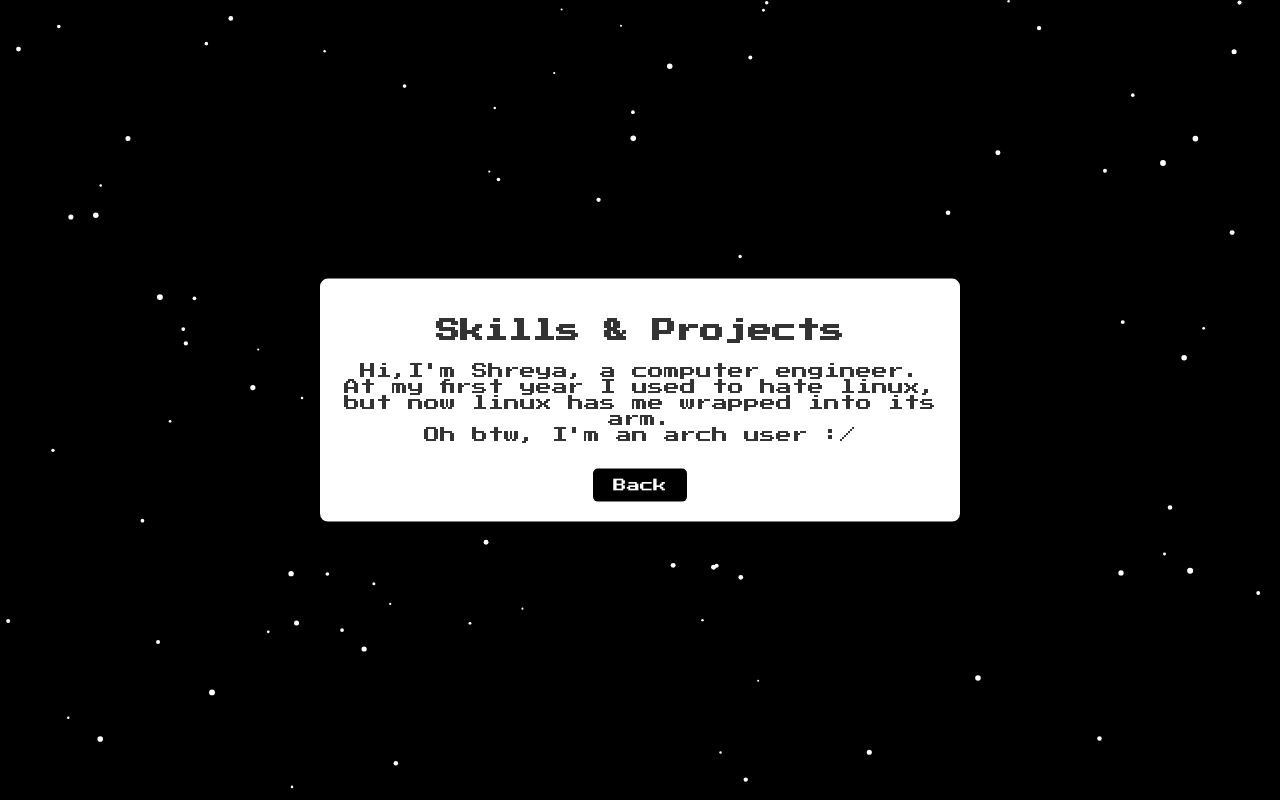
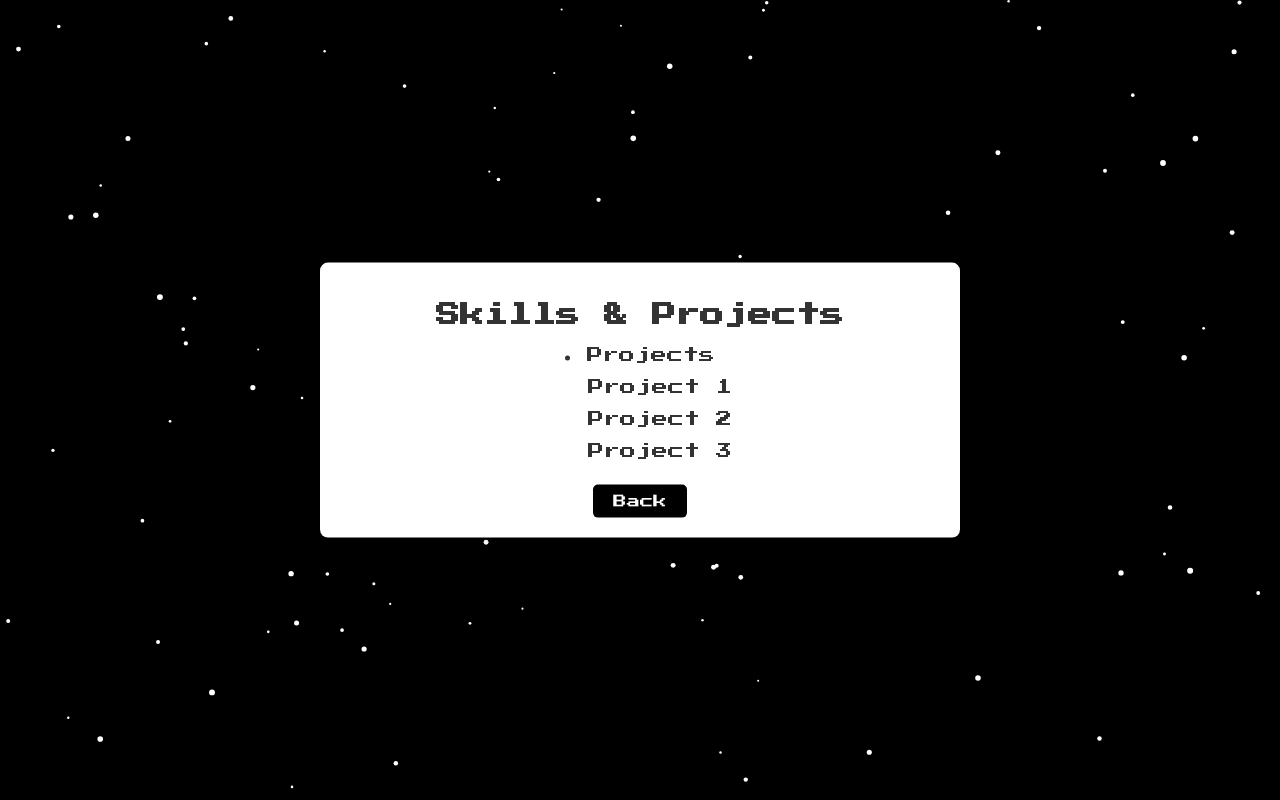
Before and after one commit to shre1310/Portfolio, a plain HTML site: page project.html in a window 1280 px wide. Drawn offline with Linux system fonts and the light colour scheme.

Commit message:
Project section edited

```diff
--- a/project.html
+++ b/project.html
@@ -21,15 +21,18 @@
         }
     </style>
 
-    <title>Moving Canvas Background</title>
+    <title>Projects</title>
 </head>
 <body>
     <canvas id="backgroundCanvas"></canvas>
     <!-- <div class="card"> -->
         <div class="about-content">
         <h2>Skills & Projects</h2>
-        <p>Hi,I'm Shreya, a computer engineer.<br>
-        At my first year I used to hate linux, but now linux has me wrapped into its arm.<br> Oh btw, I'm an arch user :/ </p>
+            <li>Projects
+                <ul>Project 1</ul>
+                <ul>Project 2</ul>
+                <ul>Project 3</ul>
+            </li>
         <button onclick="location.href='index.html'">Back</button>
 
         <!-- Additional content specific to the About page... -->
```
